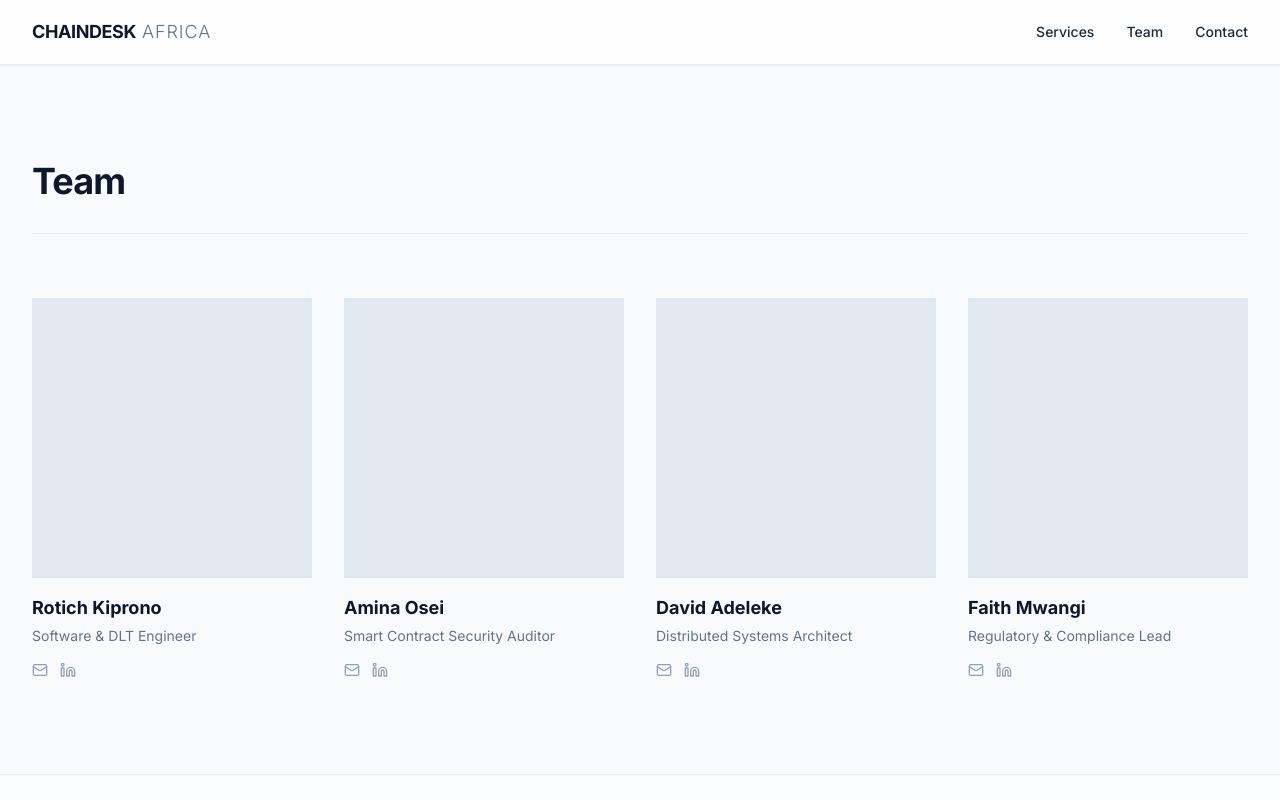
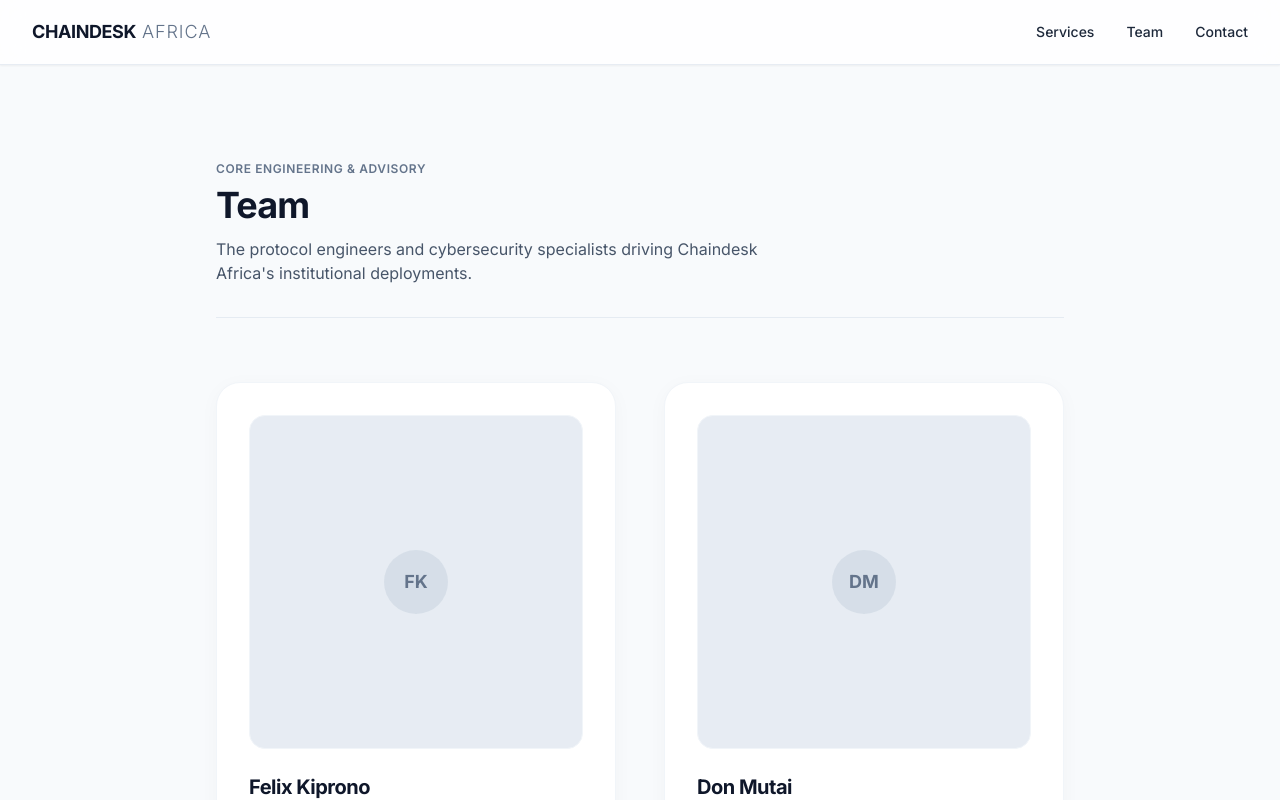
Before and after one commit to Rotichkiprono/ChaindeskAfrica, a Next.js app: page /team in a window 1280 px wide. Shown: the top 800 px of the page. Built offline with nearby package versions, Linux system fonts and the light colour scheme.

Commit message:
feat: update Team page for Felix Kiprono and Don Mutai with 2-column minimalist cards

```diff
--- a/app/team/page.tsx
+++ b/app/team/page.tsx
@@ -3,73 +3,95 @@ import { Mail, Linkedin } from "lucide-react";
 export default function TeamPage() {
   const team = [
     {
-      name: "Rotich Kiprono",
-      title: "Software & DLT Engineer",
-      email: "rotich@chaindesk.africa",
+      name: "Felix Kiprono",
+      title: "Lead Web3 & Cybersecurity Engineer",
+      stack: ["Hedera", "Supabase", "Flutter", "Security Architecture"],
+      email: "felix@chaindesk.africa",
       linkedin: "https://linkedin.com",
     },
     {
-      name: "Amina Osei",
-      title: "Smart Contract Security Auditor",
-      email: "amina@chaindesk.africa",
-      linkedin: "https://linkedin.com",
-    },
-    {
-      name: "David Adeleke",
-      title: "Distributed Systems Architect",
-      email: "david@chaindesk.africa",
-      linkedin: "https://linkedin.com",
-    },
-    {
-      name: "Faith Mwangi",
-      title: "Regulatory & Compliance Lead",
-      email: "faith@chaindesk.africa",
+      name: "Don Mutai",
+      title: "DLT & Smart Contract Engineer",
+      stack: ["Blockchain Architecture", "Web3 Integration"],
+      email: "don@chaindesk.africa",
       linkedin: "https://linkedin.com",
     },
   ];
 
   return (
     <div className="py-16 sm:py-24">
-      <div className="max-w-7xl mx-auto px-4 sm:px-6 lg:px-8">
-        <div className="border-b border-slate-200 pb-8 mb-12 sm:mb-16">
+      <div className="max-w-4xl mx-auto px-6">
+        {/* Header */}
+        <div className="border-b border-slate-200/80 pb-8 mb-12 sm:mb-16">
+          <p className="text-xs font-semibold tracking-wider text-slate-500 uppercase mb-2">
+            Core Engineering &amp; Advisory
+          </p>
           <h1 className="text-3xl sm:text-4xl font-bold tracking-tight text-slate-900">
             Team
           </h1>
+          <p className="mt-3 text-base text-slate-600 max-w-xl">
+            The protocol engineers and cybersecurity specialists driving Chaindesk Africa&apos;s institutional deployments.
+          </p>
         </div>
 
-        <div className="grid grid-cols-1 sm:grid-cols-2 md:grid-cols-4 gap-8">
+        {/* 2-Column Grid */}
+        <div className="grid grid-cols-1 md:grid-cols-2 gap-8 lg:gap-12">
           {team.map((member, index) => (
-            <div key={index} className="flex flex-col">
-              {/* Grayscale square image placeholder */}
-              <div className="bg-slate-200 aspect-square w-full" />
+            <div
+              key={index}
+              className="bg-white border border-slate-100 rounded-3xl p-6 sm:p-8 shadow-[0_4px_20px_rgba(0,0,0,0.03)] hover:shadow-[0_6px_24px_rgba(0,0,0,0.06)] hover:border-slate-200 transition-all duration-200 flex flex-col justify-between"
+            >
+              <div>
+                {/* Large, pristine grayscale image placeholder with rounded-2xl */}
+                <div className="bg-slate-200/80 aspect-square w-full rounded-2xl overflow-hidden relative border border-slate-100 flex items-center justify-center">
+                  <div className="w-16 h-16 rounded-full bg-slate-300/60 flex items-center justify-center text-slate-500 font-bold text-lg">
+                    {member.name
+                      .split(" ")
+                      .map((n) => n[0])
+                      .join("")}
+                  </div>
+                </div>
 
-              {/* Member Name */}
-              <h2 className="text-lg font-bold text-slate-900 mt-4">
-                {member.name}
-              </h2>
+                {/* Name */}
+                <h2 className="text-xl font-bold text-slate-900 mt-6 tracking-tight">
+                  {member.name}
+                </h2>
 
-              {/* Title */}
-              <p className="text-slate-500 text-sm mt-1">
-                {member.title}
-              </p>
+                {/* Exact Title */}
+                <p className="text-slate-500 text-sm mt-1.5 font-medium">
+                  {member.title}
+                </p>
 
-              {/* Social / Contact Icons */}
-              <div className="flex items-center space-x-3 mt-4 text-slate-400">
-                <a
-                  href={`mailto:${member.email}`}
-                  className="hover:text-slate-900 transition-colors"
-                  aria-label={`Email ${member.name}`}
-                >
-                  <Mail className="h-4 w-4" />
-                </a>
+                {/* Pill-shaped tags showing stack */}
+                <div className="flex flex-wrap gap-2 mt-5">
+                  {member.stack.map((tag, sIndex) => (
+                    <span
+                      key={sIndex}
+                      className="text-xs font-medium px-3 py-1 bg-slate-50 text-slate-700 rounded-full border border-slate-100"
+                    >
+                      {tag}
+                    </span>
+                  ))}
+                </div>
+              </div>
+
+              {/* Minimal LinkedIn and Email Icons in muted gray turning charcoal on hover */}
+              <div className="flex items-center space-x-4 mt-8 pt-6 border-t border-slate-100 text-slate-400">
                 <a
                   href={member.linkedin}
                   target="_blank"
                   rel="noopener noreferrer"
-                  className="hover:text-slate-900 transition-colors"
+                  className="text-slate-400 hover:text-slate-900 transition-colors duration-200"
                   aria-label={`${member.name} LinkedIn`}
                 >
                   <Linkedin className="h-4 w-4" />
+                </a>
+                <a
+                  href={`mailto:${member.email}`}
+                  className="text-slate-400 hover:text-slate-900 transition-colors duration-200"
+                  aria-label={`Email ${member.name}`}
+                >
+                  <Mail className="h-4 w-4" />
                 </a>
               </div>
             </div>
```
